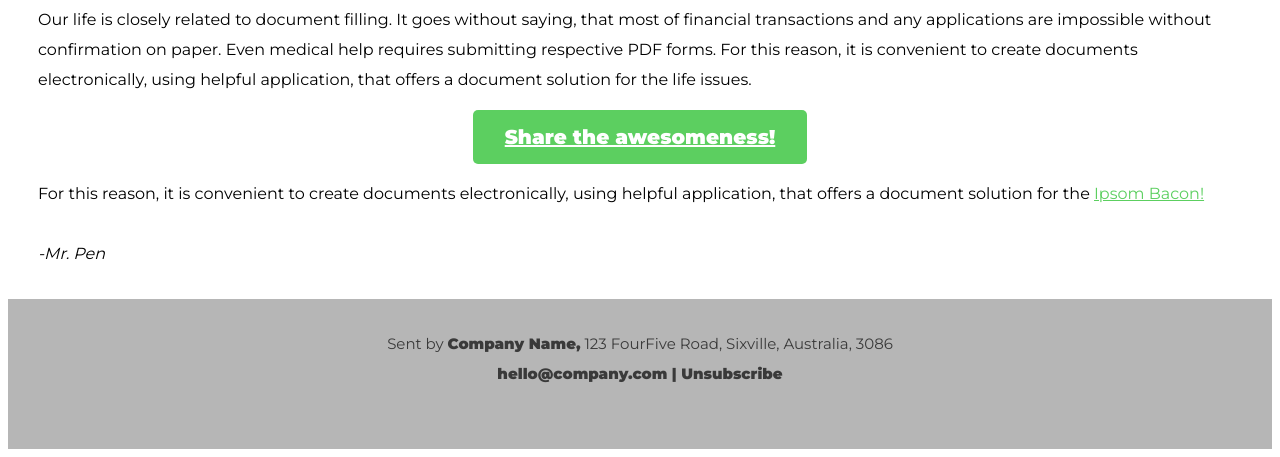
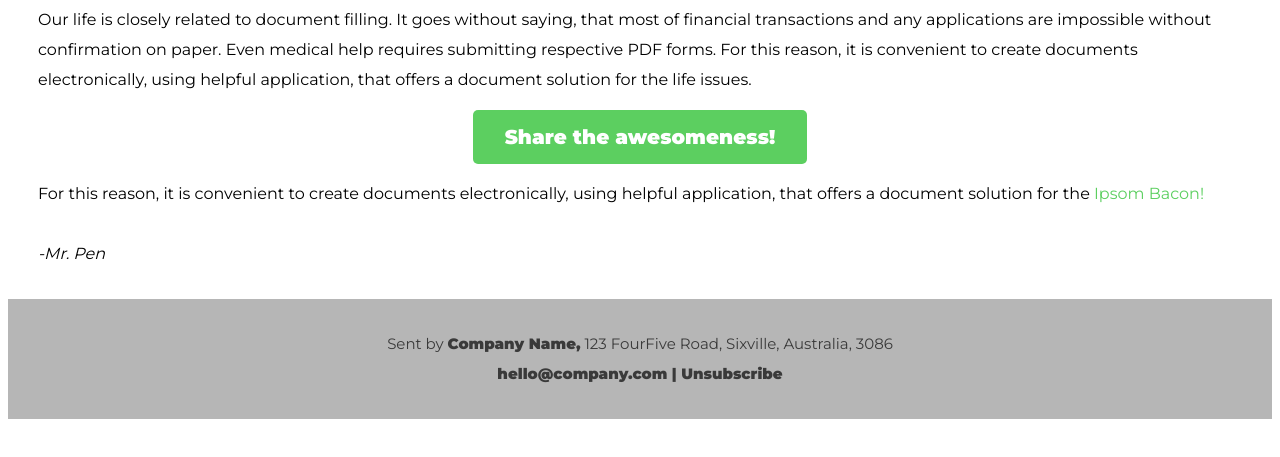
Before and after one commit to LTaylor137/WebProgramming_2020, a plain HTML site: page week2/index.html in a window 1280 px wide. Shown: the part 465-922 px from the top of the page. After the commit the page ends 892 px from the top, so only its background shows below. Drawn offline with Linux system fonts and the light colour scheme.

Commit message:
first task: 95% complete

```diff
--- a/week2/styles.css
+++ b/week2/styles.css
@@ -40,9 +40,9 @@
 }
 
 .button {
+    text-decoration: none;
     font-weight: 900;
     background-color: rgb(92, 207, 96);
-    /* Green */
     border: none;
     color: white;
     padding: 15px 32px;
@@ -57,6 +57,7 @@
 }
 
 .link {
+    text-decoration: none;
     color: rgb(92, 207, 96);
 }
 
@@ -64,7 +65,6 @@
     margin-top: 30px;
     font-size: 15px;
     background-color: rgb(182, 182, 182);
-    height: 150px;
     text-align: center;
     line-height: 30px;
     color: rgb(58, 58, 58);
```
Also changed, not shown: week2/index.html (+2 -3 lines).
